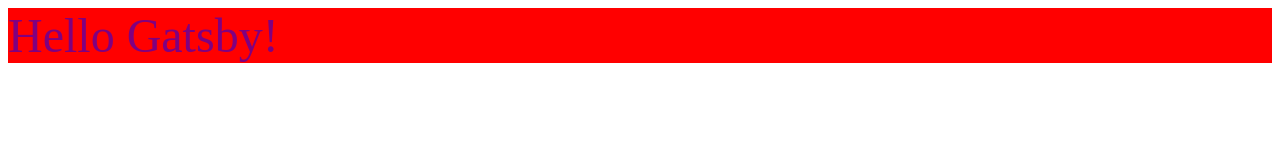
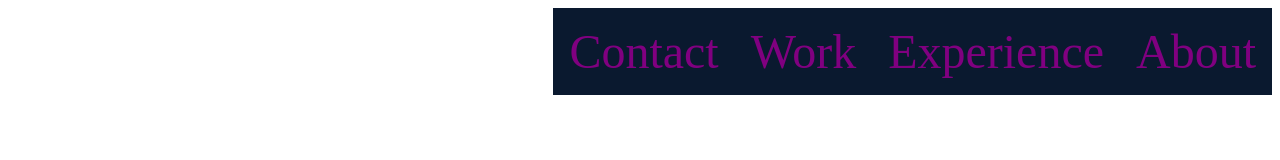
Before and after one commit to Shobandeep/interactive_resume, a Gatsby site: page / in a window 1280 px wide. Built offline with nearby package versions, Linux system fonts and the light colour scheme; Gatsby itself is replaced by a stand-in of ours.

Commit message:
idk what i added

```diff
--- a/src/components/header/header.css
+++ b/src/components/header/header.css
@@ -1,6 +1,17 @@
 .header {
-    font-size: 3rem;
-    color: purple;
-    background-color: red;
+  font-size: 3rem;
+  color: purple;
+  background-color: #0a192f;
+  width: 100%;
+}
 
+.header > div {
+  background-color: #0a192f;
+  float: right;
+  padding: 1rem;
 }
+
+a {
+  text-decoration: none;
+  color: inherit;
+}
--- a/src/components/header/index.js
+++ b/src/components/header/index.js
@@ -1,9 +1,21 @@
 import React from "react"
-import './header.css'
+import "./header.css"
 
 export default function Header() {
   return (
-    <div class="header">Hello Gatsby!</div>
-
+    <div class="header">
+        <div class="nav-item">
+          <a href="/#about">About</a>
+        </div>
+        <div class="nav-item">
+          <a href="/#jobs">Experience</a>
+        </div>
+        <div class="nav-item">
+          <a href="/#projects">Work</a>
+        </div>
+        <div class="nav-item">
+          <a href="/#contact">Contact</a>
+        </div>
+    </div>
   )
 }
```
Also changed, not shown: src/pages/components/header.js (added).
